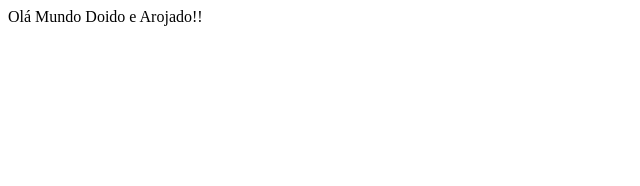
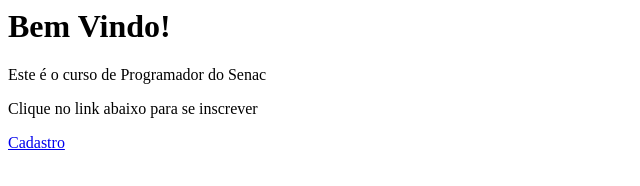
Before and after one commit to Cleitonc171/curso-frontend, a plain HTML site: page index.html in a window 1280 px wide. Shown: the whole page, without its empty margins (0-640 px from the left). Drawn offline with Linux system fonts and the light colour scheme.

Commit message:
Add files via upload

```diff
--- a/index.html
+++ b/index.html
@@ -1,11 +1,18 @@
-<html>
+<html> <!--Inicio da declaração de um html-->
     <herd>
+        <title>Aula2</title>
+    </herd>
+    <body>
+        <!--tag de cabecalho-->
+        <h1>Bem Vindo!</h1>
+            <p>
+            Este é  o curso de Programador do Senac
+            </p>
+            <p> Clique no link abaixo para se inscrever
 
-        <title>cursoweb</title>
-    </herd>
-
-
-    <body>
-        Olá Mundo Doido e Arojado!!
+            </p>
+            <a href="cadastro.html">
+                    Cadastro
+            </a>
     </body>
 </html>
```
Also changed, not shown: cadastro.html (added, +18 -0 lines), sucesso.html (added, +3 -0 lines).
